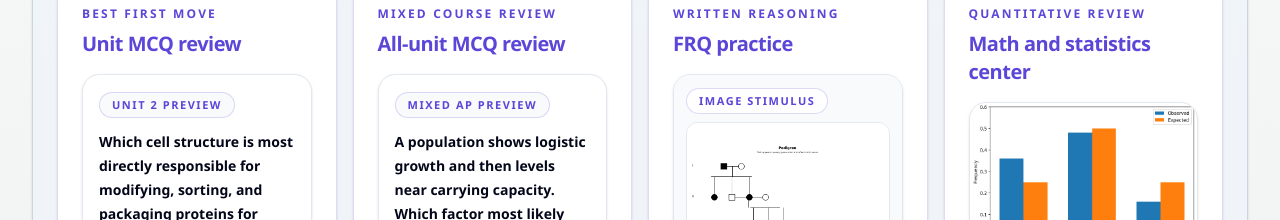
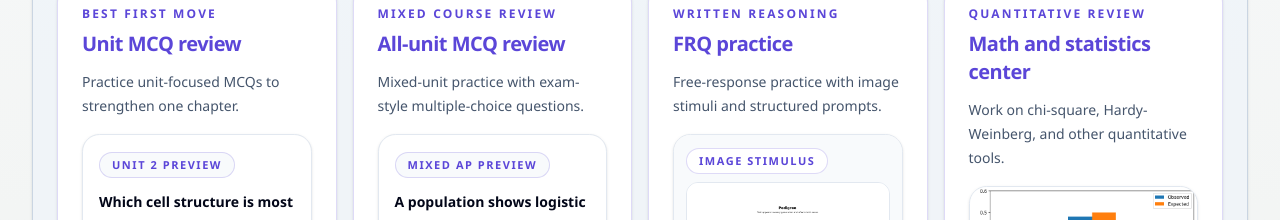
Before and after one commit to Padustin/AllidapsBiology, a Next.js app: page / in a window 1280 px wide. Shown: the part 671-891 px from the top of the page. Built offline with nearby package versions, Linux system fonts and the light colour scheme.

Commit message:
Fix: add descriptions to START_POINTS to satisfy ToolCardProps for CI

```diff
--- a/app/page.tsx
+++ b/app/page.tsx
@@ -32,6 +32,7 @@ const START_POINTS = [
   {
     eyebrow: "Best first move",
     title: "Unit MCQ review",
+    description: "Practice unit-focused MCQs to strengthen one chapter.",
     href: "/sims/mcq",
     tone: "accent" as const,
     preview: (
@@ -61,6 +62,7 @@ const START_POINTS = [
   {
     eyebrow: "Mixed course review",
     title: "All-unit MCQ review",
+    description: "Mixed-unit practice with exam-style multiple-choice questions.",
     href: "/sims/mcq?unit=all",
     tone: "accent" as const,
     preview: (
@@ -90,6 +92,7 @@ const START_POINTS = [
   {
     eyebrow: "Written reasoning",
     title: "FRQ practice",
+    description: "Free-response practice with image stimuli and structured prompts.",
     href: "/sims/frq",
     tone: "accent" as const,
     preview: (
@@ -127,6 +130,7 @@ const START_POINTS = [
   {
     eyebrow: "Quantitative review",
     title: "Math and statistics center",
+    description: "Work on chi-square, Hardy-Weinberg, and other quantitative tools.",
     href: "/sims/chi-square",
     tone: "accent" as const,
     previewImageSrc: "/images/unit7_hardy_weinberg_bars.png",
```
